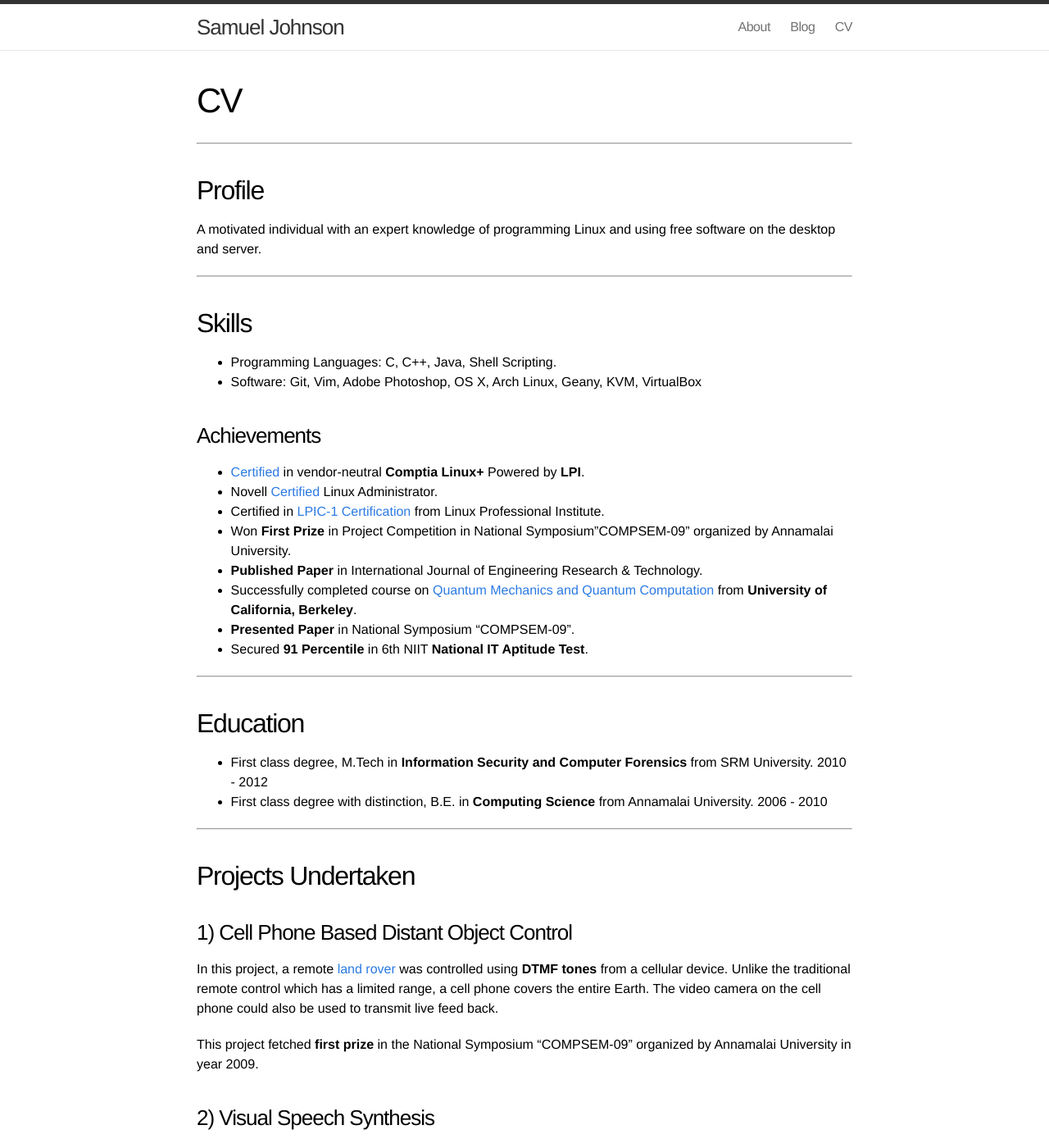
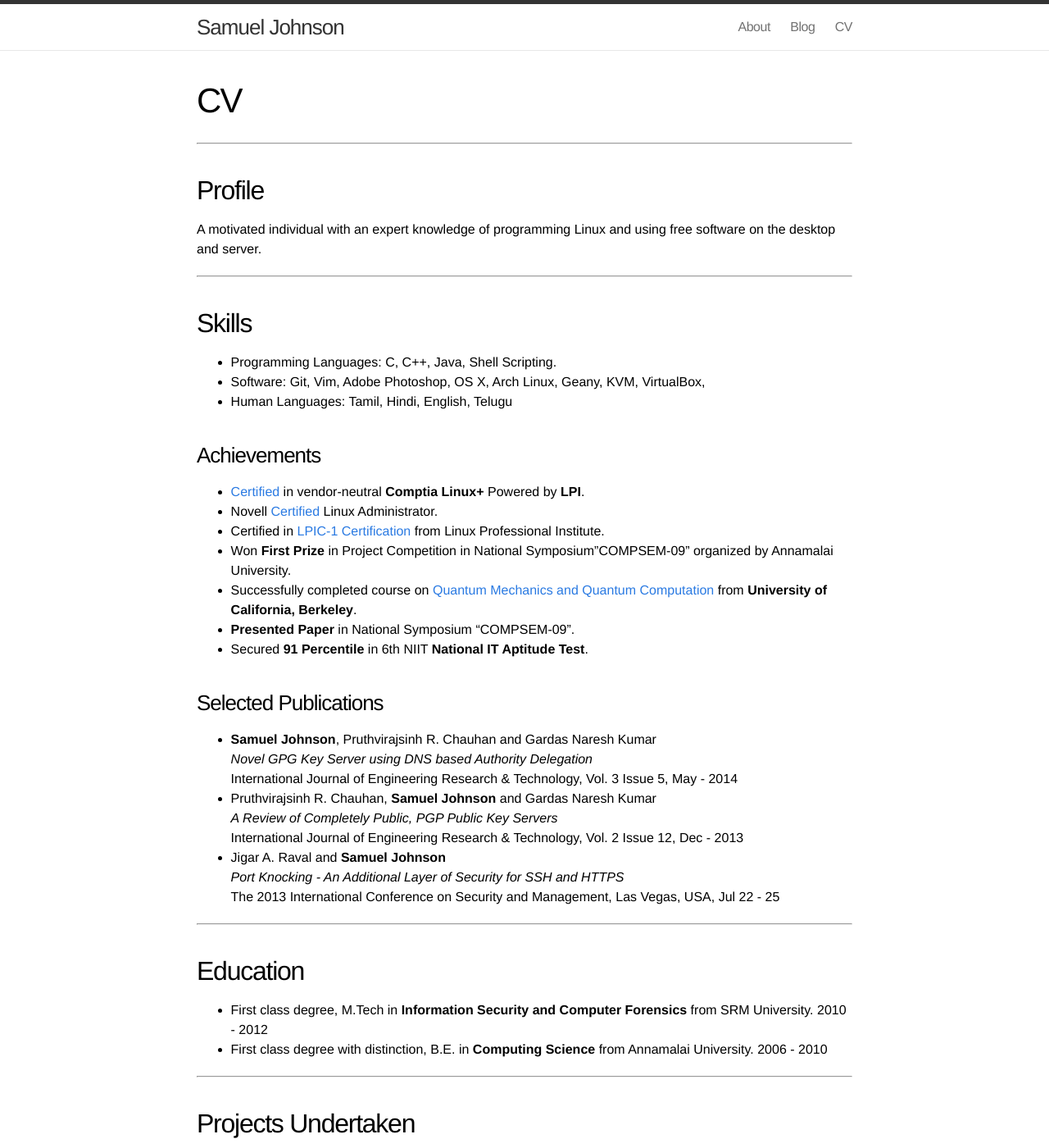
Before and after one commit to samueljohnson/samueljohnson.github.io.archive, a Jekyll site: the page built from cv.markdown, in a window 1280 px wide and 1400 px high. Shown: the whole window at 82% size. Built offline with Jekyll 4.4.1, drawn with Linux system fonts in a browser that asks for light colours.

Commit message:
Added publications in CV

```diff
--- a/_includes/header.html
+++ b/_includes/header.html
@@ -27,6 +27,5 @@
 	  -->
       </div>
     </nav>
-
   </div>
 </header>
--- a/cv.markdown
+++ b/cv.markdown
@@ -16,7 +16,8 @@ free software on the desktop and server.
 ## Skills
 
   * Programming Languages: C, C++, Java, Shell Scripting.
-  * Software: Git, Vim, Adobe Photoshop, OS X, Arch Linux, Geany, KVM, VirtualBox
+  * Software: Git, Vim, Adobe Photoshop, OS X, Arch Linux, Geany, KVM, VirtualBox,
+  * Human Languages: Tamil, Hindi, English, Telugu
 
 ### Achievements
 
@@ -24,10 +25,23 @@ free software on the desktop and server.
   * Novell [Certified](https://docs.google.com/viewer?url=https://samueljohnson.github.io/assets/pdf/SamuelJohnson_NCLA_ECR.pdf) Linux Administrator.
   * Certified in [LPIC-1 Certification](/assets/img/LPI%20LPIC-1.jpg) from Linux Professional Institute.
   * Won **First Prize** in Project Competition in National Symposium"COMPSEM-09" organized by Annamalai University.
-  * **Published Paper** in International Journal of Engineering Research & Technology.
   * Successfully completed course on [Quantum Mechanics and Quantum Computation ](https://docs.google.com/viewer?url=http://samueljohnson.github.io/assets/pdf/CS191x- Quantum Mechanics and Quantum Computation.pdf) from **University of California, Berkeley**.
   * **Presented Paper** in National Symposium "COMPSEM-09".
   * Secured **91 Percentile** in 6th NIIT **National IT Aptitude Test**.
+
+### Selected Publications
+
+  * **Samuel Johnson**, Pruthvirajsinh R. Chauhan and Gardas Naresh Kumar
+<br> *Novel GPG Key Server using DNS based Authority Delegation*
+<br> International Journal of Engineering Research & Technology, Vol. 3 Issue 5, May - 2014
+
+  * Pruthvirajsinh R. Chauhan, **Samuel Johnson** and Gardas Naresh Kumar
+<br> *A Review of Completely Public, PGP Public Key Servers*
+<br> International Journal of Engineering Research & Technology, Vol. 2 Issue 12, Dec - 2013
+
+  * Jigar A. Raval and **Samuel Johnson**
+<br> *Port Knocking - An Additional Layer of Security for SSH and HTTPS*
+<br> The 2013 International Conference on Security and Management, Las Vegas, USA, Jul 22 - 25
 
 ----
 
```
Also changed, not shown: index.markdown (line endings or trailing spaces).
